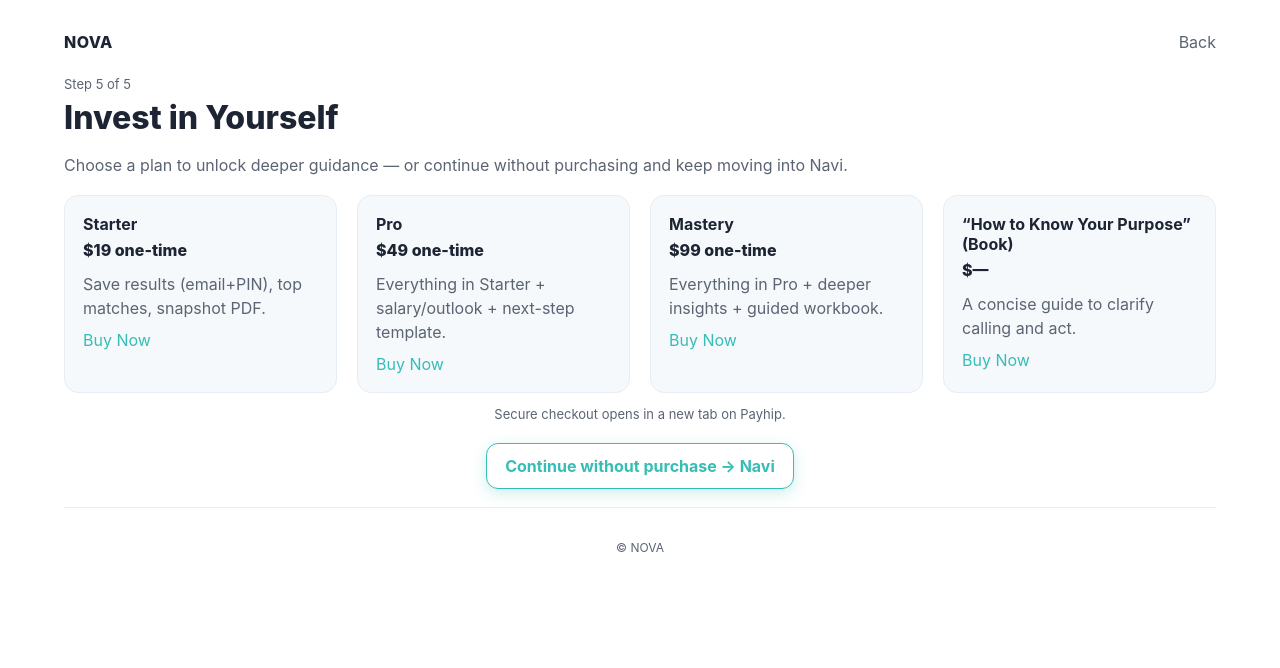
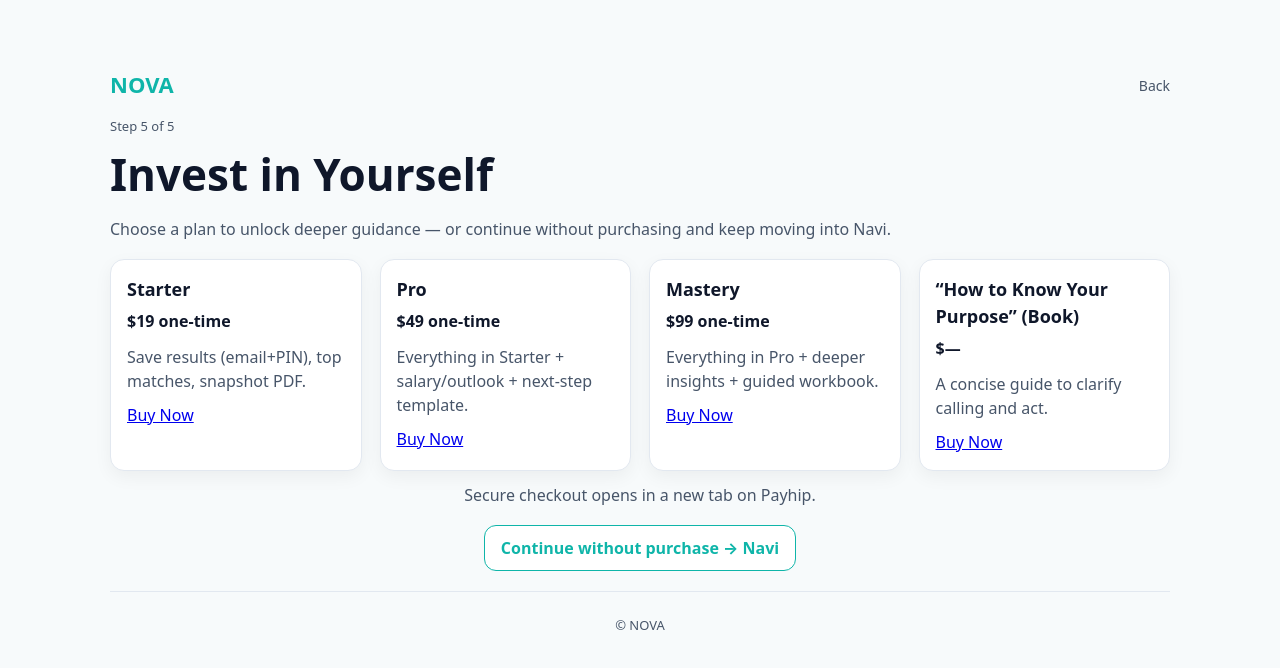
Before and after one commit to Lean4me2025/NOVA_NAVI_10252025, a plain HTML site: page invest.html in a window 1280 px wide. Drawn offline with Linux system fonts and the light colour scheme.

Commit message:
Refactor global styles and improve layout

```diff
--- a/assets/css/styles.css
+++ b/assets/css/styles.css
@@ -1,93 +1,119 @@
+/* === NOVA Global Styles — Full File v3 === */
+
 :root{
-  --bg:#ffffff;
-  --ink:#1d2433;
-  --muted:#5b6472;
-  --teal:#36bdb5;
-  --teal-600:#24a89e;
-  --pink:#ff4da6;
-  --card:#f6f9fc;
-  --border:#e6edf4;
-  --ring:#bee7e4;
+  --bg:#f7fafb; --ink:#0f172a; --muted:#475569;
+  --card:#ffffff; --border:#e2e8f0; --ring:#0fb5a9;
+  --teal:#0fb5a9; --teal-hover:#0d9a90;
 }
 
-*{box-sizing:border-box}
-html,body{margin:0;padding:0;background:var(--bg);color:var(--ink);
-  font-family:Inter,system-ui,Segoe UI,Roboto,Helvetica,Arial,sans-serif}
+*{box-sizing:border-box;margin:0;padding:0}
 
-a{color:var(--teal);text-decoration:none}
+body{
+  margin:0;background:var(--bg);color:var(--ink);
+  font:16px/1.5 system-ui,-apple-system,Segoe UI,Roboto,Helvetica,Arial;
+}
 
-.container{max-width:1200px;margin:0 auto;padding:24px}
-.center{text-align:center}
-.header{display:flex;justify-content:space-between;align-items:center;margin:8px 0 24px}
-.brand{font-weight:800;letter-spacing:.4px}
-.nav a{margin-left:14px;color:var(--muted)}
-.footer{margin:32px 0 8px;color:var(--muted);font-size:12px;text-align:center}
+.container{
+  max-width:1100px;margin:6vh auto 5vh;padding:20px;
+}
 
-/* HERO */
-.hero{background:linear-gradient(135deg,#36bdb5,#3cc2bb);padding:60px 20px;text-align:center;color:#fff}
-.hero h1{font-size:40px;margin:0;font-weight:800}
-.hero p{font-size:20px;margin:8px 0 0}
+.header{
+  display:flex;justify-content:space-between;align-items:center;
+  margin-bottom:16px;
+}
 
-/* HEADINGS & TEXT */
-.h1{font-size:32px;font-weight:800;margin:0 0 10px}
-.h2{font-size:22px;font-weight:800;margin:0 0 10px}
-.h3{font-size:16px;font-weight:700;margin:0 0 6px}
-.p{color:var(--muted);line-height:1.5}
-.p.lead{max-width:640px;margin:0 auto 24px}
-.p.sub{max-width:640px;margin:24px auto 0}
-.p.small{font-size:13px;color:var(--muted)}
-.kicker{font-size:13px;color:var(--muted);margin-bottom:6px}
+.brand{font-weight:800;font-size:22px;color:var(--teal)}
+.nav a{color:var(--muted);text-decoration:none;font-size:14px}
+.nav a:hover{text-decoration:underline}
 
-/* CARDS */
-.card{background:var(--card);border:1px solid var(--border);border-radius:14px;padding:18px}
-.tile{background:#fff;border:1px solid var(--border);border-radius:14px;padding:16px;cursor:pointer;transition:.15s}
+.h1{
+  margin:2px 0 10px;
+  font-size:clamp(28px,5vw,44px);font-weight:800;
+}
+.h3{font-size:18px;font-weight:700;margin:0 0 6px}
+.p{color:var(--muted);margin:0 0 10px}
+.kicker{color:var(--muted);font-size:13px;margin-bottom:4px}
+
+.card{
+  background:var(--card);
+  border:1px solid var(--border);
+  border-radius:14px;
+  padding:16px;
+  box-shadow:0 6px 18px rgba(0,0,0,0.05);
+  transition:.2s;
+  width:100%;
+}
+.card:hover{
+  transform:translateY(-2px);
+  border-color:var(--ring);
+}
+
+/* === Tiles / Selectables === */
+.tile{
+  background:#fff;border:1px solid var(--border);
+  border-radius:14px;padding:14px 16px;
+  color:var(--ink);cursor:pointer;transition:.15s;
+  width:100%;text-decoration:none;display:block;
+}
 .tile:hover{box-shadow:0 6px 18px rgba(0,0,0,.06);transform:translateY(-1px)}
 .tile.selected{outline:3px solid var(--ring)}
 
-/* BADGE */
-.badge{display:inline-flex;align-items:center;border-radius:999px;padding:4px 10px;font-size:12px;border:1px solid var(--border);background:#fff;color:var(--muted);gap:6px}
+/* === Grid Layout (Centered) === */
+.grid{
+  display:grid;
+  gap:18px;
+  justify-content:center;
+}
+.grid-2{grid-template-columns:repeat(2, minmax(260px, 380px))}
+@media(max-width:700px){.grid-2{grid-template-columns:1fr}}
 
-/* BUTTONS */
-.btn{display:inline-block;background:var(--teal);color:#fff;border:none;border-radius:12px;padding:12px 18px;font-weight:700;box-shadow:0 4px 14px rgba(54,189,181,.25);transition:.15s}
-.btn:hover{background:var(--teal-600);transform:translateY(-1px)}
-.btn.secondary{background:#fff;color:var(--teal);border:1px solid var(--teal)}
-.btn-lg{font-size:18px;padding:14px 26px}
+/* Roles grid optional (2 columns) */
+.roles-grid{
+  display:grid;gap:18px;justify-content:center;
+  grid-template-columns:repeat(2, minmax(320px, 520px));
+}
+@media(max-width:900px){.roles-grid{grid-template-columns:1fr}}
 
-/* GRID SYSTEM */
-.grid{display:grid;gap:20px}
+/* === Buttons === */
+.btn{
+  background:var(--teal);color:#fff;
+  border:none;border-radius:12px;
+  padding:10px 16px;font-weight:700;
+  cursor:pointer;transition:.15s;
+  text-decoration:none;display:inline-block;text-align:center;
+}
+.btn:hover{background:var(--teal-hover)}
+.btn[disabled]{opacity:.45;pointer-events:none}
 
-/* ✅ NEW — 4 across on desktop */
-.grid-3{grid-template-columns:repeat(4,1fr)}
+.btn.secondary{
+  background:#fff;color:var(--teal);
+  border:1px solid var(--teal);
+}
+.btn.secondary:hover{background:var(--teal-hover);color:#fff}
 
-@media (max-width:1000px){
-  .grid-3{grid-template-columns:repeat(3,1fr)}
+/* === Roles match meter + badge styling === */
+.meter{
+  height:10px;background:#eef2f7;border-radius:999px;
+  overflow:hidden;margin:8px 0 10px;
 }
-@media (max-width:750px){
-  .grid-3{grid-template-columns:repeat(2,1fr)}
-}
-@media (max-width:500px){
-  .grid-3{grid-template-columns:1fr}
+.meter>span{
+  display:block;height:100%;
+  background:var(--teal);
+  width:0;transition:width .35s ease;
 }
 
-/* TOOLBAR */
-.toolbar{display:flex;justify-content:space-between;align-items:center;margin:16px 0;gap:12px;flex-wrap:wrap}
+.badge{
+  display:inline-block;font-size:12px;
+  background:#f1f5f9;border-radius:8px;
+  padding:3px 8px;margin-right:4px;
+}
+.badge-accent{
+  border:1px solid var(--teal);
+  color:var(--teal);background:#f0fbfa;
+}
 
-/* MISC */
-hr{border:0;border-top:1px solid var(--border);margin:18px 0}
-.role{padding:16px;border:1px solid var(--border);border-radius:14px;background:#fff}
-.role .meta{display:flex;gap:8px;margin:8px 0 10px;flex-wrap:wrap}
-
-/* NOTE BOX */
-.note{background:#fff9f1;border:1px dashed #f7d7a2;color:#8e6a22;padding:12px;border-radius:12px;margin-top:10px}
-
-/* TEXTAREAS */
-.textarea{width:100%;padding:12px;border-radius:12px;border:1px solid var(--border)}
-
-/* ACTION BUTTON ROW */
-.actions{margin-top:12px;display:flex;gap:10px}
-
-/* INVEST PAYHIP LAYOUT */
-.payhip{max-width:720px;margin:0 auto}
-
-/* HEADLINE */
-.headline{margin-bottom:10px;color:#1d2433;font-size:28px;font-weight:700}
+/* === Footer === */
+.footer{
+  color:var(--muted);font-size:13px;text-align:center;margin-top:24px;
+}
+hr{border:none;border-top:1px solid var(--border);margin:20px 0}
```
